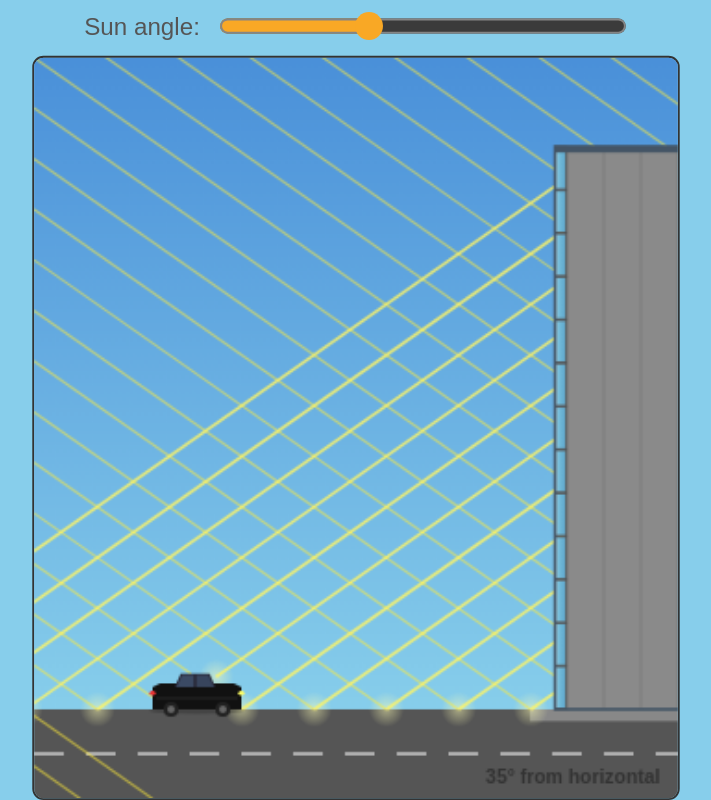
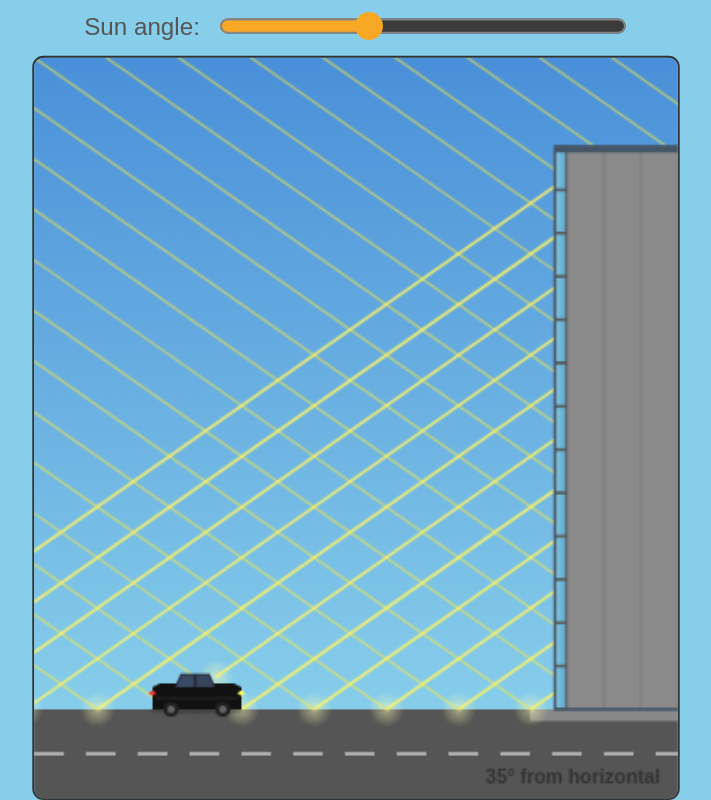
Before and after one commit to aops-curriculum/539_Middle_School_Physics_1, a website: page Light/flat_building_car.html in a window 1280 px wide. Shown: the whole page, without its empty margins (284-995 px from the left). Drawn offline with Linux system fonts and the light colour scheme.

Commit message:
flat_building_car: clip rays that start below street level
Rays entering the canvas from the left edge at y > GROUND_Y had no
valid ground-stop (tg was negative) and drew through the street.

Co-Authored-By: Claude Sonnet 4.6 <noreply@anthropic.com>

```diff
--- a/Light/flat_building_car.html
+++ b/Light/flat_building_car.html
@@ -535,6 +535,7 @@ function getRayStarts(dx, dy) {
       if (y >= -1 && y <= H + 1) { ex = 0; ey = y; }
     }
     if (ex === undefined) continue;
+    if (ey > GROUND_Y) continue;
     starts.push([ex - dx * 5, ey - dy * 5]);
   }
   return starts;
```
